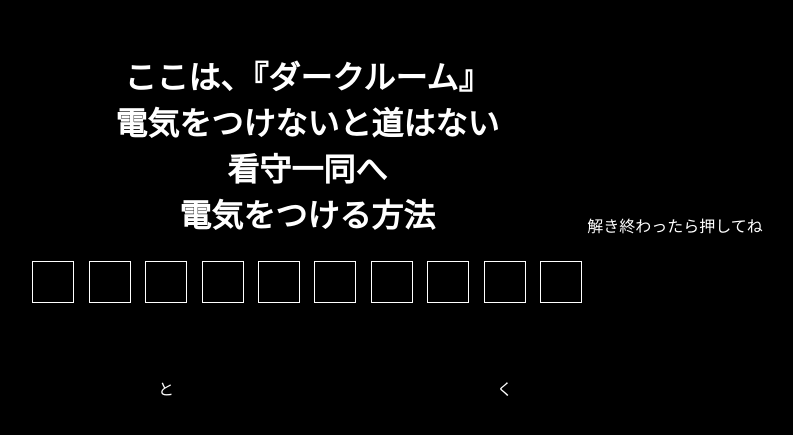
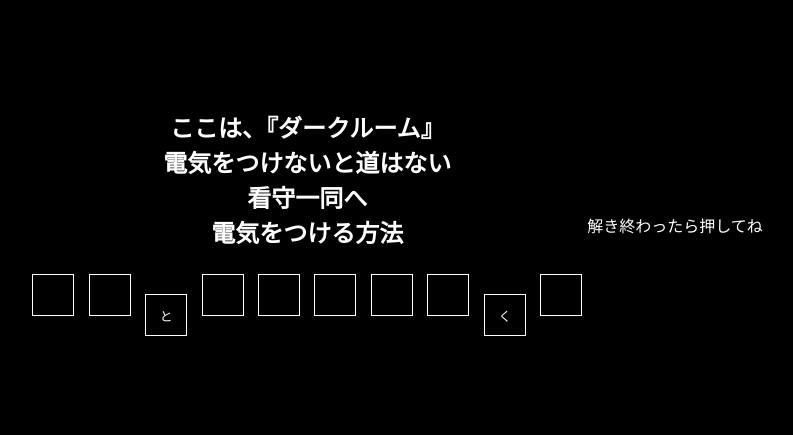
Before and after one commit to teshiii/mulaS, a plain HTML site: page index.html in a window 1280 px wide. Shown: the part 185-620 px from the top of the page, without its empty margins (245-1038 px from the left). Drawn offline with Linux system fonts and the light colour scheme.

Commit message:
Update index.html

```diff
--- a/index.html
+++ b/index.html
@@ -17,7 +17,7 @@
     font-family: Arial, sans-serif; /* フォントファミリーの設定 */
   }
   h1 {
-    font-size: 2em;
+    font-size: 1.5em; /* 見出しのフォントサイズを調整 */
     text-align: center;
     margin: 20px 0; /* 上部と下部の余白を設定 */
     color: white; /* テキストの色を白に設定 */
@@ -32,11 +32,11 @@
     max-height: 40px; /* 最大高さを40pxに設定 */
     margin: 5px; /* 枠の間の余白 */
     border: 1px solid rgb(255, 255, 255); /* 枠線の色を白に設定 */
-    display: inline-block; /* インラインブロック要素として表示 */
-    text-align: center; /* 中央揃え */
-    line-height: 20vw; /* 文字の縦方向の中央揃え */
+    display: inline-flex; /* インラインフレックス要素として表示 */
+    justify-content: center; /* 中央揃え */
+    align-items: center; /* 垂直方向に中央揃え */
     color: white; /* テキストの色を白に設定 */
-    font-size: 1em; /* フォントサイズを調整 */
+    font-size: 0.8em; /* フォントサイズをさらに調整 */
   }
   #link {
     color: white; /* テキストの色を白に設定 */
```
